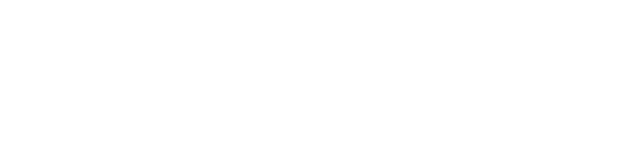
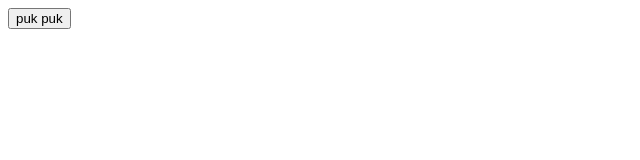
Before and after one commit to albarranaufala/pukpukonline, a plain HTML site: page index.html in a window 1280 px wide. Shown: the whole page, without its empty margins (0-640 px from the left). Drawn offline with Linux system fonts and the light colour scheme.

Commit message:
add vibrate function

```diff
--- a/index.html
+++ b/index.html
@@ -7,6 +7,7 @@
     <title>Puk Puk Online</title>
 </head>
 <body>
+    <button type="button" onclick="pukPuk()">puk puk</button>
 
     <script src="script.js"></script>
 </body>
--- a/script.js
+++ b/script.js
@@ -0,0 +1,5 @@
+function pukPuk() {
+    console.log('puk puk');
+    var duration = 200;
+    navigator.vibrate(duration);
+}
```
